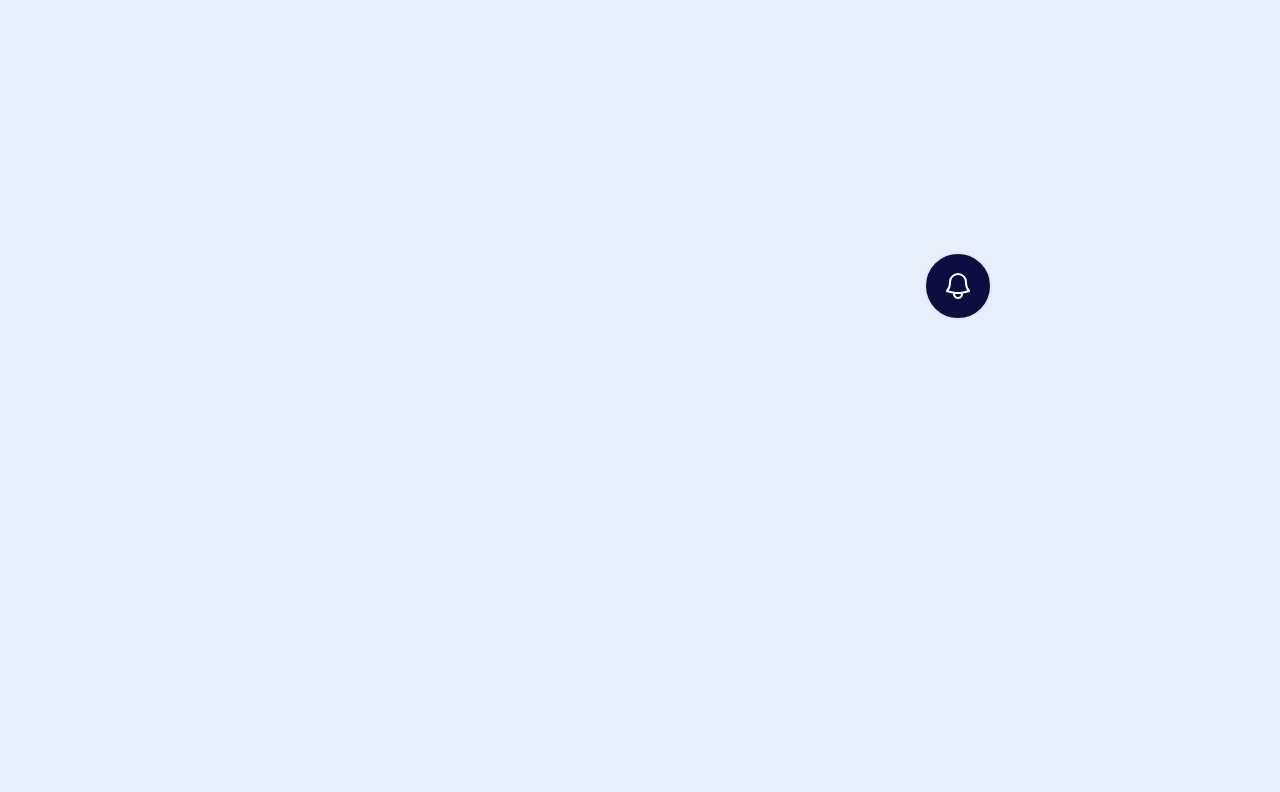
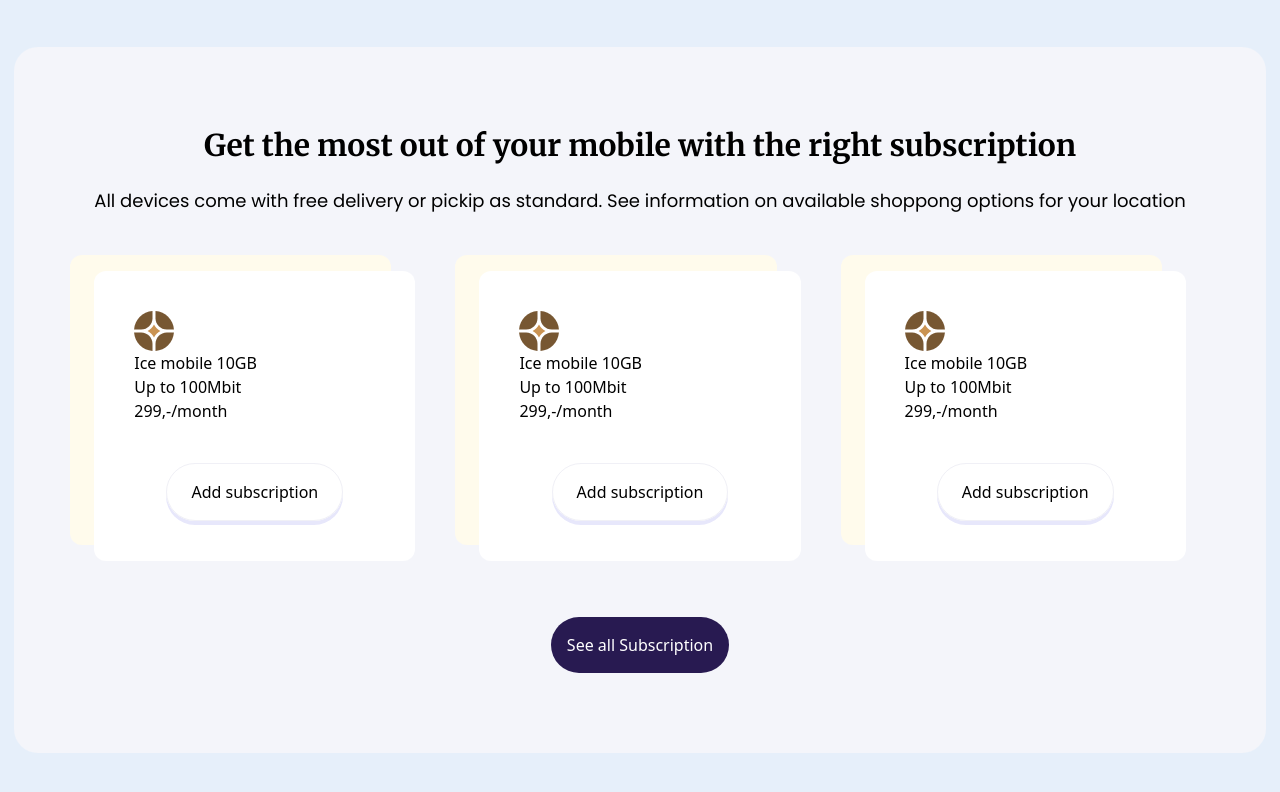
Before and after one commit to thuthuatna/react-demo, a React (Vite) app: page / in a window 1280 px wide. Shown: the top 792 px of the page. Built offline with nearby package versions, Linux system fonts and the light colour scheme.

Commit message:
Seven: Subscription

```diff
--- a/src/App.tsx
+++ b/src/App.tsx
@@ -1,4 +1,4 @@
-import { Notification } from "./Six/Notification";
+import { Subscriptions } from "./Seven/Subscriptions";
 
 export default function App() {
   return (
@@ -9,7 +9,8 @@ export default function App() {
       {/* <Collections /> */}
       {/* <ReviewForm /> */}
       {/* <Userslist /> */}
-      <Notification />
+      {/* <Notification /> */}
+      <Subscriptions />
     </div>
   );
 }
--- /dev/null
+++ b/src/Seven/Subscriptions.tsx
@@ -0,0 +1,186 @@
+export const Subscriptions = () => {
+  return (
+    <div className=" space-y-14 rounded-3xl bg-[#F4F5FA] p-20">
+      <div>
+        <h1 className=" font-meri text-center text-3xl font-black [text-wrap:balance]">
+          Get the most out of your mobile with the right subscription
+        </h1>
+        <p className=" font-popi mt-6 text-center text-lg [text-wrap:balance]">
+          All devices come with free delivery or pickip as standard. See
+          information on available shoppong options for your location
+        </p>
+      </div>
+
+      <div className=" grid grid-cols-3 gap-16">
+        <div className=" rounded-xl bg-white p-10 shadow-[-1.5rem_-1rem_0_0_#FFFBEC]">
+          <div>
+            <svg
+              id="logo-89"
+              width="40"
+              height="40"
+              viewBox="0 0 40 40"
+              fill="none"
+              xmlns="http://www.w3.org/2000/svg"
+            >
+              <path
+                className="ccustom"
+                d="M39.9449 21.4998H32.8003C26.5594 21.4998 21.5003 26.559 21.5003 32.7998V39.9444C31.3502 39.214 39.2145 31.3497 39.9449 21.4998Z"
+                fill="#775732"
+              ></path>
+              <path
+                className="ccustom"
+                d="M18.5003 39.9444V32.7998C18.5003 26.559 13.4411 21.4998 7.20026 21.4998H0.0556641C0.785998 31.3497 8.65036 39.214 18.5003 39.9444Z"
+                fill="#775732"
+              ></path>
+              <path
+                className="ccustom"
+                d="M39.9449 18.4998C39.2145 8.64987 31.3502 0.78551 21.5003 0.0551758V7.19977C21.5003 13.4406 26.5594 18.4998 32.8003 18.4998H39.9449Z"
+                fill="#775732"
+              ></path>
+              <path
+                className="ccustom"
+                d="M18.5003 0.0551758C8.65036 0.78551 0.785998 8.64987 0.0556641 18.4998H7.20026C13.4411 18.4998 18.5003 13.4406 18.5003 7.19977V0.0551758Z"
+                fill="#775732"
+              ></path>
+              <path
+                className="ccustom"
+                d="M13.583 19.9998C16.3555 18.6145 18.615 16.355 20.0002 13.5825C21.3855 16.355 23.6449 18.6145 26.4175 19.9998C23.6449 21.385 21.3855 23.6445 20.0002 26.417C18.615 23.6445 16.3555 21.385 13.583 19.9998Z"
+                fill="#CA9352"
+              ></path>
+            </svg>
+          </div>
+
+          <div className="">
+            <h3>Ice mobile 10GB</h3>
+            <p>Up to 100Mbit</p>
+          </div>
+
+          <div>
+            <span>299,-</span>
+            <span>/month</span>
+          </div>
+
+          <div className="">
+            <button className=" mx-auto mt-10 block rounded-full border-[1px] border-[#F0F0F6] px-6 py-4 shadow-[0px_4px_0px_0px_#E7E7FB]">
+              Add subscription
+            </button>
+          </div>
+        </div>
+        <div className=" rounded-xl bg-white p-10 shadow-[-1.5rem_-1rem_0_0_#FFFBEC]">
+          <div>
+            <svg
+              id="logo-89"
+              width="40"
+              height="40"
+              viewBox="0 0 40 40"
+              fill="none"
+              xmlns="http://www.w3.org/2000/svg"
+            >
+              <path
+                className="ccustom"
+                d="M39.9449 21.4998H32.8003C26.5594 21.4998 21.5003 26.559 21.5003 32.7998V39.9444C31.3502 39.214 39.2145 31.3497 39.9449 21.4998Z"
+                fill="#775732"
+              ></path>
+              <path
+                className="ccustom"
+                d="M18.5003 39.9444V32.7998C18.5003 26.559 13.4411 21.4998 7.20026 21.4998H0.0556641C0.785998 31.3497 8.65036 39.214 18.5003 39.9444Z"
+                fill="#775732"
+              ></path>
+              <path
+                className="ccustom"
+                d="M39.9449 18.4998C39.2145 8.64987 31.3502 0.78551 21.5003 0.0551758V7.19977C21.5003 13.4406 26.5594 18.4998 32.8003 18.4998H39.9449Z"
+                fill="#775732"
+              ></path>
+              <path
+                className="ccustom"
+                d="M18.5003 0.0551758C8.65036 0.78551 0.785998 8.64987 0.0556641 18.4998H7.20026C13.4411 18.4998 18.5003 13.4406 18.5003 7.19977V0.0551758Z"
+                fill="#775732"
+              ></path>
+              <path
+                className="ccustom"
+                d="M13.583 19.9998C16.3555 18.6145 18.615 16.355 20.0002 13.5825C21.3855 16.355 23.6449 18.6145 26.4175 19.9998C23.6449 21.385 21.3855 23.6445 20.0002 26.417C18.615 23.6445 16.3555 21.385 13.583 19.9998Z"
+                fill="#CA9352"
+              ></path>
+            </svg>
+          </div>
+
+          <div className="">
+            <h3>Ice mobile 10GB</h3>
+            <p>Up to 100Mbit</p>
+          </div>
+
+          <div>
+            <span>299,-</span>
+            <span>/month</span>
+          </div>
+
+          <div className="">
+            <button className=" mx-auto mt-10 block rounded-full border-[1px] border-[#F0F0F6] px-6 py-4 shadow-[0px_4px_0px_0px_#E7E7FB]">
+              Add subscription
+            </button>
+          </div>
+        </div>
+        <div className=" rounded-xl bg-white p-10 shadow-[-1.5rem_-1rem_0_0_#FFFBEC]">
+          <div>
+            <svg
+              id="logo-89"
+              width="40"
+              height="40"
+              viewBox="0 0 40 40"
+              fill="none"
+              xmlns="http://www.w3.org/2000/svg"
+            >
+              <path
+                className="ccustom"
+                d="M39.9449 21.4998H32.8003C26.5594 21.4998 21.5003 26.559 21.5003 32.7998V39.9444C31.3502 39.214 39.2145 31.3497 39.9449 21.4998Z"
+                fill="#775732"
+              ></path>
+              <path
+                className="ccustom"
+                d="M18.5003 39.9444V32.7998C18.5003 26.559 13.4411 21.4998 7.20026 21.4998H0.0556641C0.785998 31.3497 8.65036 39.214 18.5003 39.9444Z"
+                fill="#775732"
+              ></path>
+              <path
+                className="ccustom"
+                d="M39.9449 18.4998C39.2145 8.64987 31.3502 0.78551 21.5003 0.0551758V7.19977C21.5003 13.4406 26.5594 18.4998 32.8003 18.4998H39.9449Z"
+                fill="#775732"
+              ></path>
+              <path
+                className="ccustom"
+                d="M18.5003 0.0551758C8.65036 0.78551 0.785998 8.64987 0.0556641 18.4998H7.20026C13.4411 18.4998 18.5003 13.4406 18.5003 7.19977V0.0551758Z"
+                fill="#775732"
+              ></path>
+              <path
+                className="ccustom"
+                d="M13.583 19.9998C16.3555 18.6145 18.615 16.355 20.0002 13.5825C21.3855 16.355 23.6449 18.6145 26.4175 19.9998C23.6449 21.385 21.3855 23.6445 20.0002 26.417C18.615 23.6445 16.3555 21.385 13.583 19.9998Z"
+                fill="#CA9352"
+              ></path>
+            </svg>
+          </div>
+
+          <div className="">
+            <h3>Ice mobile 10GB</h3>
+            <p>Up to 100Mbit</p>
+          </div>
+
+          <div>
+            <span>299,-</span>
+            <span>/month</span>
+          </div>
+
+          <div className="">
+            <button className=" mx-auto mt-10 block rounded-full border-[1px] border-[#F0F0F6] px-6 py-4 shadow-[0px_4px_0px_0px_#E7E7FB]">
+              Add subscription
+            </button>
+          </div>
+        </div>
+      </div>
+
+      <div className=" text-center">
+        <button className=" items-center rounded-full bg-[#281A51] p-4 text-white">
+          See all Subscription
+        </button>
+      </div>
+    </div>
+  );
+};
```
